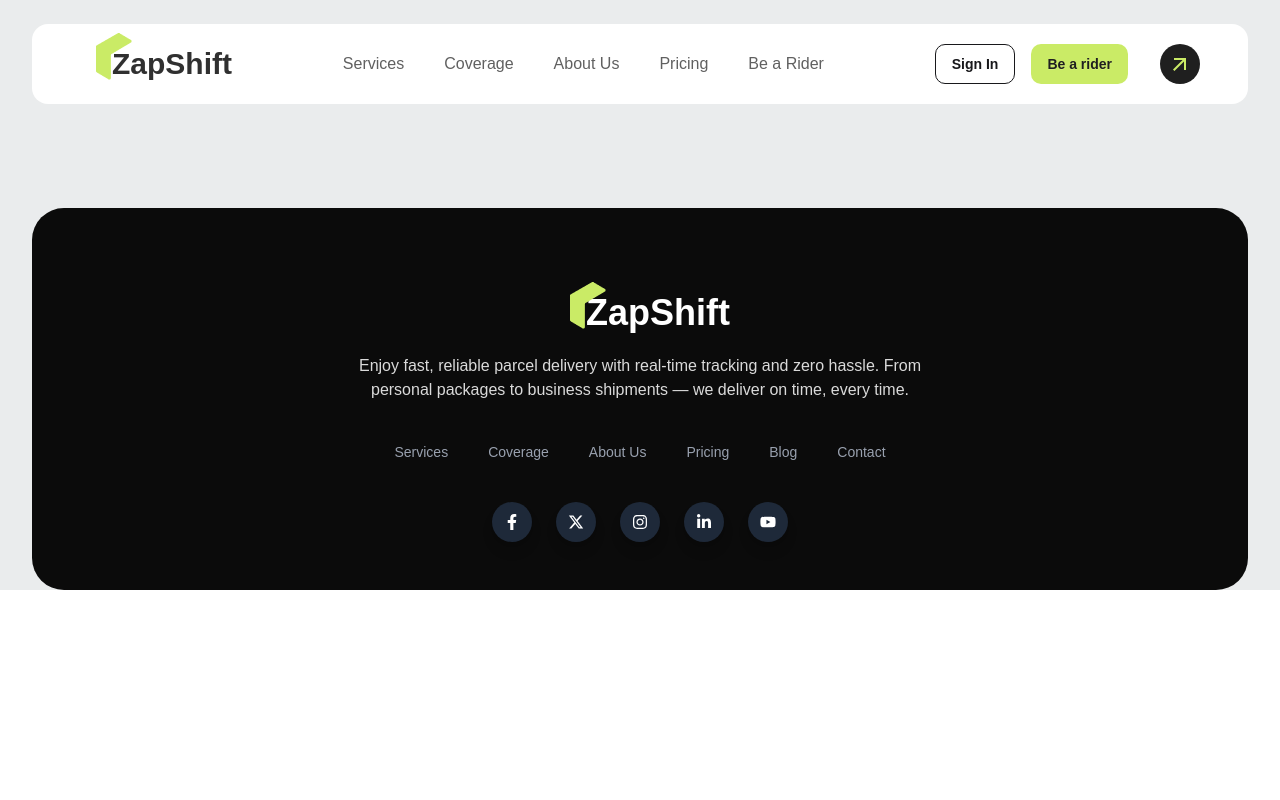
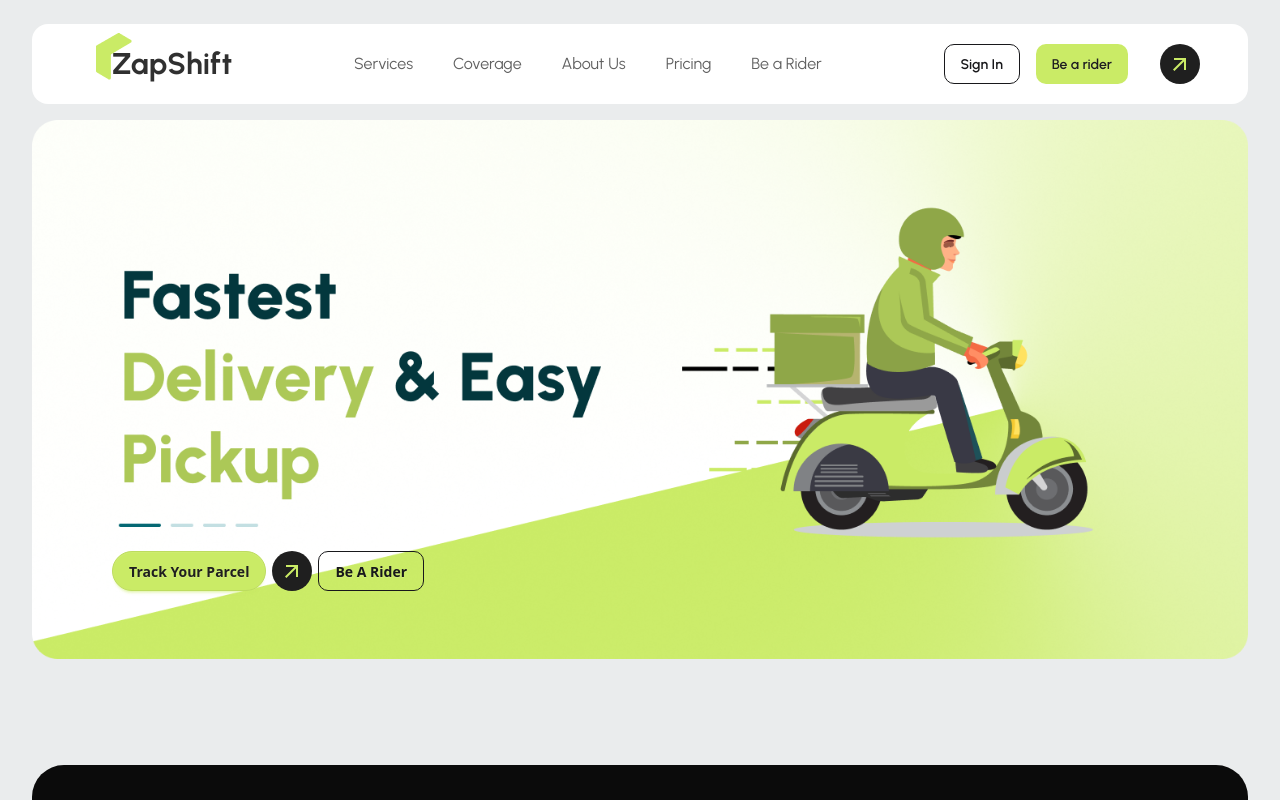
Before and after one commit to niloy1hasan/Zap-Shift, a React (Vite) app: page / in a window 1280 px wide. Shown: the top 800 px of the page. Built offline with nearby package versions, Linux system fonts and the light colour scheme.

Commit message:
banner added

```diff
--- a/index.html
+++ b/index.html
@@ -1,5 +1,5 @@
 <!doctype html>
-<html lang="en" data-theme="light">
+<html lang="en">
   <head>
     <meta charset="UTF-8" />
     <link rel="icon" type="image/svg+xml" href="/vite.svg" />
--- a/package.json
+++ b/package.json
@@ -15,6 +15,7 @@
     "react": "^19.2.0",
     "react-dom": "^19.2.0",
     "react-icons": "^5.5.0",
+    "react-responsive-carousel": "^3.2.23",
     "react-router": "^7.9.6",
     "tailwindcss": "^4.1.17"
   },
--- /dev/null
+++ b/src/Components/Pages/Home/Banner/Banner.jsx
@@ -0,0 +1,69 @@
+import React from 'react';
+import "react-responsive-carousel/lib/styles/carousel.min.css";
+import { Carousel } from 'react-responsive-carousel';
+import bannerImg1 from "../../../../assets/banner/banner1.png";
+import bannerImg2 from "../../../../assets/banner/banner2.png";
+import bannerImg3 from "../../../../assets/banner/banner3.png";
+import { MdArrowOutward } from 'react-icons/md';
+
+const Banner = () => {
+
+    const bannerBtn = <>
+    <div className="absolute bottom-0 lg:bottom-8 xl:bottom-12 2xl:bottom-16 lg:left-16 xl:left-20 2xl:left-24  mb-5 gap-1.5 hidden lg:flex">
+                        <button className='btn btn-primary bg-primary text-black-primary rounded-full'>
+                        Track Your Parcel
+                        </button>
+
+                        <button className="flex justify-center items-center bg-black-primary rounded-full h-10 w-10">
+                        <MdArrowOutward size={24} className="text-primary" />
+                        </button>
+
+                        <button className='btn btn-outline rounded-[10px] hover:bg-black hover:text-white'>
+                        Be A Rider
+                        </button>
+                    </div>
+    </>;
+
+    return (
+        <>
+        <Carousel
+        className='max-w-rw w-[95%] mx-auto my-6 lg:my-10'
+        autoPlay={true}
+        infiniteLoop={true}
+        interval={4000}
+        stopOnHover={false}
+        showArrows={false}
+        showIndicators={false}
+        showStatus={false}
+        showThumbs={false}
+        emulateTouch={true}
+
+        >
+                <div className="relative w-full select-none">
+                    <img src={bannerImg1} className="w-full h-auto" />
+                    {bannerBtn}
+                </div>
+
+                <div className='relative w-full select-none'>
+                    <img src={bannerImg2} className='w-full h-auto'/>
+                    {bannerBtn}
+                </div>
+                <div className='relative w-full select-none'>
+                    <img src={bannerImg3} className='w-full h-auto'/>
+                    {bannerBtn}
+                </div>
+            </Carousel>
+
+            <div className='relative flex lg:hidden justify-center gap-1.5'>
+                        <button className='btn btn-primary bg-primary outline-none border-none text-black-primary rounded-full shadow-none'>Track Your Parcel</button>
+                        <button className="flex justify-center items-center bg-black-primary rounded-full h-10 w-10">
+                            <MdArrowOutward size={24} className="text-primary" />
+                        </button>
+                        <button className='btn btn-outline rounded-[10px] hover:bg-black hover:text-white'>Be A Rider</button>
+                     </div>
+            </>
+
+    );
+};
+
+export default Banner;
--- /dev/null
+++ b/src/Components/Pages/Home/Home/Home.jsx
@@ -0,0 +1,12 @@
+import React from 'react';
+import Banner from '../Banner/Banner';
+
+const Home = () => {
+    return (
+        <>
+         <Banner></Banner>
+        </>
+    );
+};
+
+export default Home;
--- a/src/Components/Shared/Footer/Footer.jsx
+++ b/src/Components/Shared/Footer/Footer.jsx
@@ -5,7 +5,7 @@ import { FaXTwitter } from 'react-icons/fa6';
 
 const Footer = () => {
     return (
-      <footer className="max-w-rw font-urbanist mt-20 xl:mt-32 mx-auto w-[95%] rounded-4xl urbanist-regular relative text-center bg-[#0B0B0B]  text-white">
+      <footer className="max-w-rw font-urbanist mt-20 bottom-5 lg:bottom-8 xl:mt-32 mx-auto w-[95%] rounded-4xl urbanist-regular relative text-center bg-[#0B0B0B]  text-white">
         <div className="px-6 py-8 md:py-14 xl:pt-20 xl:pb-12">
           <div className="font-bold flex justify-center items-center text-3xl xl:text-4xl leading-snug">
             <img src="/src/assets/logo.png" alt="" className='relative -top-2 left-5'/>
@@ -15,7 +15,7 @@ const Footer = () => {
 
 
           <div className="mt-6 xl:mt-8">
-  <nav className="flex flex-col md:flex-row md:flex-wrap justify-center text-sm font-light">
+  <nav className="flex flex-wrap justify-center text-sm font-light">
     <div className="px-5 py-2">
       <a
         href="#"
--- a/src/Components/Shared/Navbar/Navbar.jsx
+++ b/src/Components/Shared/Navbar/Navbar.jsx
@@ -5,59 +5,25 @@ const Navbar = () => {
     const [isOpen, setIsOpen] = useState(false);
 
   return (
-    <nav className="relative max-w-rw font-urbanist top-6 mx-auto w-[95%] overflow-hidden rounded-2xl bg-white py-1">
+    <nav className="relative max-w-rw font-urbanist top-2.5 md:top-4 lg:top-6 mx-auto w-[95%] overflow-hidden rounded-2xl bg-white py-1">
       {/* Main Navbar Content */}
       <div className="relative px-4 sm:px-8 py-3">
         <div className="flex items-center justify-between">
           {/* Logo */}
-          <div className="flex cursor-pointer items-center space-x-3 group font-bold justify-center text-2xl xl:text-3xl leading-snug">
+          <div className="flex cursor-pointer items-center relative -left-4 lg:left-0 space-x-3 group font-bold justify-center text-2xl xl:text-3xl leading-snug">
             <img src="/src/assets/logo.png" alt="" className='relative -top-2 left-8'/>
             <h1 className='text-[#303030] font-urbanist'>ZapShift</h1>
           </div>
 
           {/* Desktop Navigation */}
           <div className="hidden md:flex items-center space-x-10">
-
-            <a href="#" className="relative group">
-              <span className="text-dark-gray font-normal group-hover:text-black transition-colors duration-300">
-                Services
-              </span>
-              <div className="absolute -bottom-1 left-0 w-0 h-0.5 bg-gradient-to-r from-blue-500 to-cyan-400 group-hover:w-full transition-all duration-300"></div>
-              <div className="absolute -bottom-1 left-0 w-0 h-0.5 bg-white/20 group-hover:w-full transition-all duration-500 delay-100"></div>
-            </a>
-
-            <a href="#" className="relative group">
-              <span className="text-dark-gray font-normal group-hover:text-black transition-colors duration-300">
-                Coverage
-              </span>
-              <div className="absolute -bottom-1 left-0 w-0 h-0.5 bg-gradient-to-r from-blue-500 to-cyan-400 group-hover:w-full transition-all duration-300"></div>
-              <div className="absolute -bottom-1 left-0 w-0 h-0.5 bg-white/20 group-hover:w-full transition-all duration-500 delay-100"></div>
-            </a>
-
-            <a href="#" className="relative group">
-              <span className="text-dark-gray font-normal group-hover:text-black transition-colors duration-300">
-                About Us
-              </span>
-              <div className="absolute -bottom-1 left-0 w-0 h-0.5 bg-gradient-to-r from-blue-500 to-cyan-400 group-hover:w-full transition-all duration-300"></div>
-              <div className="absolute -bottom-1 left-0 w-0 h-0.5 bg-white/20 group-hover:w-full transition-all duration-500 delay-100"></div>
-            </a>
-
-            <a href="#" className="relative group">
-              <span className="text-dark-gray font-normal group-hover:text-black transition-colors duration-300">
-                Pricing
-              </span>
-              <div className="absolute -bottom-1 left-0 w-0 h-0.5 bg-gradient-to-r from-blue-500 to-cyan-400 group-hover:w-full transition-all duration-300"></div>
-              <div className="absolute -bottom-1 left-0 w-0 h-0.5 bg-white/20 group-hover:w-full transition-all duration-500 delay-100"></div>
-            </a>
-
-            <a href="#" className="relative group">
-              <span className="text-dark-gray font-normal group-hover:text-black transition-colors duration-300">
-                Be a Rider
-              </span>
-              <div className="absolute -bottom-1 left-0 w-0 h-0.5 bg-gradient-to-r from-blue-500 to-cyan-400 group-hover:w-full transition-all duration-300"></div>
-              <div className="absolute -bottom-1 left-0 w-0 h-0.5 bg-white/20 group-hover:w-full transition-all duration-500 delay-100"></div>
-            </a>
-
+            {["Services", "Coverage", "About Us", "Pricing", "Be a Rider"].map((item) => (
+              <a key={item} href="#" className="relative group">
+                <span className={`text-dark-gray font-normal group-hover:text-black transition-colors duration-300`}>
+                  {item}
+                </span>
+              </a>
+            ))}
           </div>
 
 
@@ -67,11 +33,11 @@ const Navbar = () => {
             <button className="btn btn-outline rounded-[10px] hidden lg:block hover:bg-black hover:text-white">
               Sign In
             </button>
-            <button className="btn btn-primary bg-primary-color outline-none border-none text-black-primary rounded-[10px] hidden sm:block shadow-none">
+            <button className="btn btn-primary bg-primary outline-none border-none text-black-primary rounded-[10px] hidden sm:block shadow-none">
               Be a rider
             </button>
             <button className="hidden ms-4 lg:flex justify-center items-center bg-black-primary rounded-full h-10 w-10">
-                <MdArrowOutward size={24} className="text-primary-color" />
+                <MdArrowOutward size={24} className="text-primary" />
             </button>
 
 
@@ -110,19 +76,19 @@ const Navbar = () => {
         {/* Mobile Dropdown */}
         {isOpen && (
           <div className="relative mt-4 md:hidden transition-all duration-300">
-            <div className="px-2 pt-2 pb-3 space-y-1  bg-primary-color/10 backdrop-blur-sm rounded-lg border border-primary-color/60">
+            <div className="px-2 pt-2 pb-3 space-y-1  bg-primary/10 backdrop-blur-sm rounded-lg border border-primary/60">
               {["Home", "Features", "About", "Contact"].map((item) => (
                 <a
                   key={item}
                   href="#"
-                  className="block px-3 py-2 rounded-md font-urbanist text-base font-medium text-dark-gray hover:text-black hover:bg-primary-color transition-all duration-200"
+                  className="block px-3 py-2 rounded-md font-urbanist text-base font-medium text-dark-gray hover:text-black hover:bg-primary transition-all duration-200"
                 >
                   {item}
                 </a>
               ))}
 
               <div className="py-2">
-                <button className="w-full btn btn-primary bg-primary-color outline-none border-none text-black-primary rounded-[10px] shadow-none">
+                <button className="w-full btn btn-primary bg-primary outline-none border-none text-black-primary rounded-[10px] shadow-none">
                   Be a rider
                 </button>
               </div>
--- a/src/Routes/router.jsx
+++ b/src/Routes/router.jsx
@@ -1,12 +1,16 @@
 import { createBrowserRouter } from "react-router";
 import Root from "../Layouts/Root";
+import Home from "../Components/Pages/Home/Home/Home";
 
 const router = createBrowserRouter([
   {
     path: "/",
     Component: Root,
     children: [
-
+      {
+        index: true,
+        Component: Home
+      },
     ]
   },
 ]);
--- a/vite.config.js
+++ b/vite.config.js
@@ -6,4 +6,7 @@ import tailwindcss from '@tailwindcss/vite';
 // https://vite.dev/config/
 export default defineConfig({
   plugins: [react(),  tailwindcss()],
+  server: {
+    host: true
+  },
 })
```
Also changed, not shown: src/index.css (+11 -3 lines), 1 other file (tests, documents, lock files or other folders).
